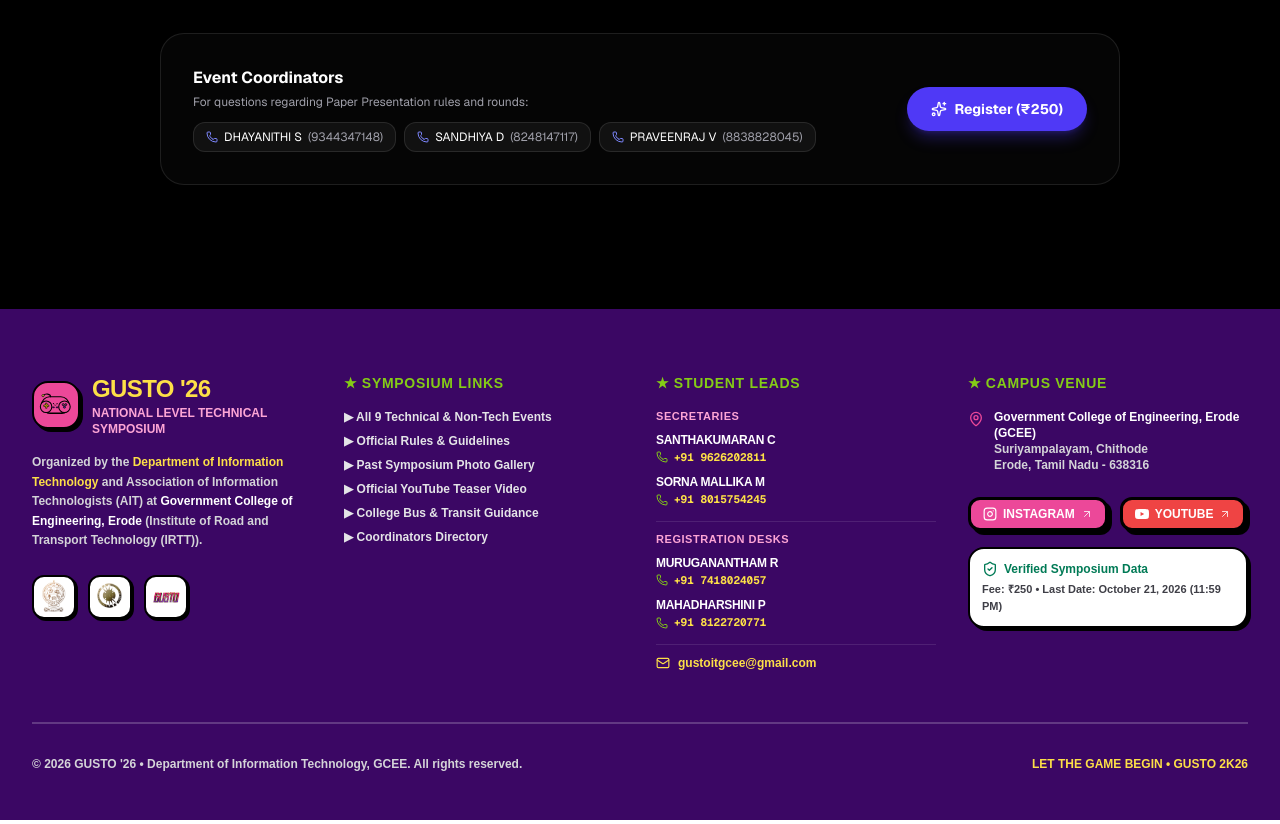
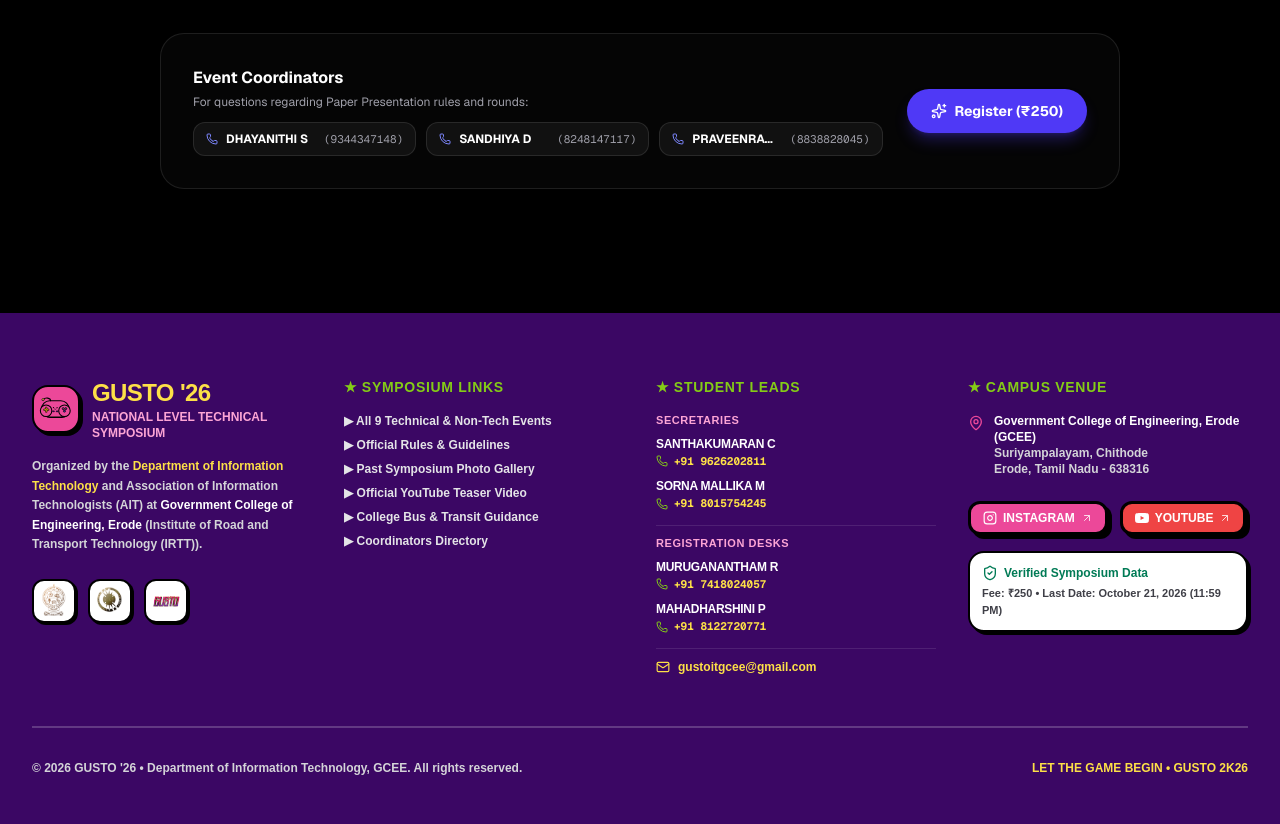
Before and after one commit to kavinkk2425/Gustoo, a Next.js app: page /events/paper-presentation in a window 1280 px wide. Shown: the part 1820-2644 px from the top of the page. Built offline with nearby package versions, Linux system fonts and the light colour scheme; no server answers; a web font is replaced by a local one.

Commit message:
fix(rules): align event inquiries coordinators and register button into symmetrical full-width neo-brutalist action bar

```diff
--- a/app/events/[slug]/page.tsx
+++ b/app/events/[slug]/page.tsx
@@ -260,16 +260,18 @@
               <p className="text-xs text-zinc-400 mb-3">
                 For questions regarding {event.title} rules and rounds:
               </p>
-              <div className="flex flex-wrap gap-2">
+              <div className="grid grid-cols-1 sm:grid-cols-2 md:grid-cols-3 gap-2.5">
                 {event.coordinators.map((c, i) => (
                   <a
                     key={i}
                     href={`tel:${c.phone}`}
-                    className="inline-flex items-center gap-1.5 px-3 py-1.5 rounded-xl bg-white/5 hover:bg-white/10 border border-white/10 text-xs text-white"
+                    className="flex items-center justify-between gap-2 px-3 py-2 rounded-xl bg-white/5 hover:bg-white/10 border border-white/10 text-xs text-white transition-colors"
                   >
-                    <Phone className="w-3 h-3 text-indigo-400" />
-                    <span>{c.name}</span>
-                    <span className="text-zinc-400">({c.phone})</span>
+                    <span className="flex items-center gap-2 min-w-0">
+                      <Phone className="w-3 h-3 text-indigo-400 shrink-0" />
+                      <span className="truncate font-bold">{c.name}</span>
+                    </span>
+                    <span className="font-mono text-[11px] text-zinc-400 shrink-0 ml-1">({c.phone})</span>
                   </a>
                 ))}
               </div>
--- a/components/sections/rules/RulesSection.tsx
+++ b/components/sections/rules/RulesSection.tsx
@@ -419,28 +419,52 @@
             </div>
           </div>
 
-          {/* Coordinators Bar */}
-          <div className="mt-8 pt-6 border-t-[3px] border-black flex flex-col sm:flex-row sm:items-center justify-between gap-4">
-            <div className="flex flex-wrap items-center gap-2">
-              <span className="text-xs font-black uppercase text-zinc-600">
+          {/* Coordinators & Registration Footer - Symmetrical Neo-Brutalist Layout */}
+          <div className="mt-8 pt-6 border-t-[3px] border-black flex flex-col gap-5">
+            {/* Top: Coordinators Section */}
+            <div>
+              <div className="flex items-center justify-between mb-2.5 px-0.5">
+                <span className="text-[11px] sm:text-xs font-black uppercase text-zinc-600 font-['Chakra_Petch',sans-serif] tracking-wider">
                   Inquiries for {activeEvent.title}:
                 </span>
+                <span className="text-[9.5px] font-mono font-bold text-zinc-400 uppercase tracking-wider">
+                  Tap to call
+                </span>
+              </div>
+
+              {/* Symmetrical Full-Width Grid for Coordinators */}
+              <div className="grid grid-cols-1 sm:grid-cols-2 lg:grid-cols-3 gap-2 sm:gap-2.5">
                 {activeEvent.coordinators.map((c, idx) => (
                   <a
                     key={idx}
                     href={`tel:${c.phone}`}
-                  className="neo-btn inline-flex items-center gap-1.5 px-3 py-1.5 rounded-xl bg-white text-xs font-black text-black"
+                    title={`Call ${c.name} (${c.phone})`}
+                    className="w-full flex items-center justify-between px-3 py-2 rounded-xl bg-zinc-50 hover:bg-[#fde047] border-[2px] border-black transition-all shadow-[2px_2px_0px_#000] hover:shadow-[3px_3px_0px_#000] hover:-translate-y-0.5 group cursor-pointer"
                   >
-                  <Phone className="w-3 h-3 text-[#3b0764]" />
-                  <span>{c.name}</span>
-                  <span className="text-zinc-600">({c.phone})</span>
+                    <span className="flex items-center gap-2 min-w-0">
+                      <span className="w-5 h-5 rounded-md bg-purple-100 border border-black/30 flex items-center justify-center shrink-0 group-hover:bg-black group-hover:text-yellow-300 transition-colors">
+                        <Phone className="w-2.5 h-2.5 text-[#3b0764] group-hover:text-yellow-300" />
+                      </span>
+                      <span className="truncate font-black text-black text-xs uppercase tracking-tight">
+                        {c.name}
+                      </span>
+                    </span>
+                    <span className="text-[10.5px] font-mono font-black text-zinc-800 bg-white group-hover:bg-black group-hover:text-white px-2 py-0.5 rounded-md border border-black/25 shrink-0 ml-2 transition-colors">
+                      {c.phone}
+                    </span>
                   </a>
                 ))}
               </div>
+            </div>
 
+            {/* Bottom Action: Prominent Symmetrical Register CTA Bar */}
+            <div className="pt-2 flex flex-col sm:flex-row items-center justify-between gap-3">
+              <span className="text-xs font-bold text-zinc-600 hidden sm:inline">
+                Ready to compete in <strong className="text-black">{activeEvent.title}</strong>? Secure your entry pass now!
+              </span>
               <button
                 onClick={onOpenRegister}
-              className="neo-btn w-full sm:w-auto inline-flex items-center justify-center gap-2 px-6 py-3 rounded-full font-black text-xs sm:text-sm text-white bg-[#ec4899] hover:bg-[#db2777] uppercase tracking-wider cursor-pointer"
+                className="neo-btn w-full sm:w-auto inline-flex items-center justify-center gap-2 px-8 py-3.5 rounded-2xl font-black text-xs sm:text-sm text-white bg-[#ec4899] hover:bg-[#db2777] uppercase tracking-wider cursor-pointer shadow-[4px_4px_0px_#000] hover:shadow-[6px_6px_0px_#000] active:translate-y-0.5"
               >
                 <Sparkles className="w-4 h-4 text-yellow-300" />
                 <span>Register for GUSTO &apos;26</span>
@@ -448,6 +472,7 @@
             </div>
           </div>
         </div>
+      </div>
     </section>
   );
 }
```
Lines whose indentation alone changed are shown as unchanged.
